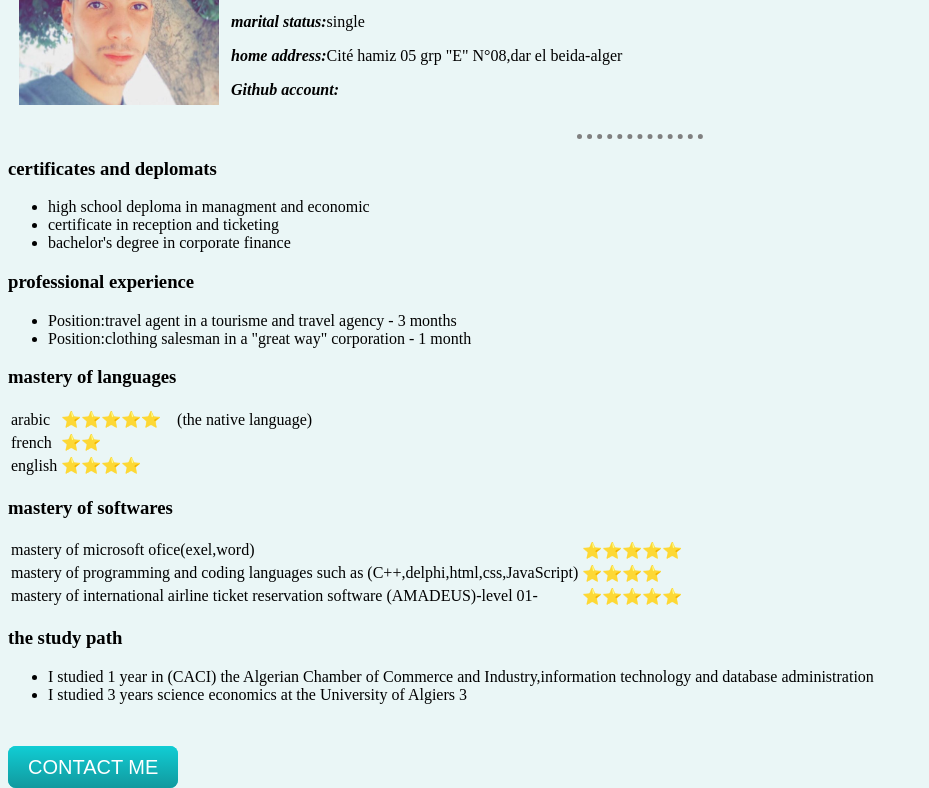
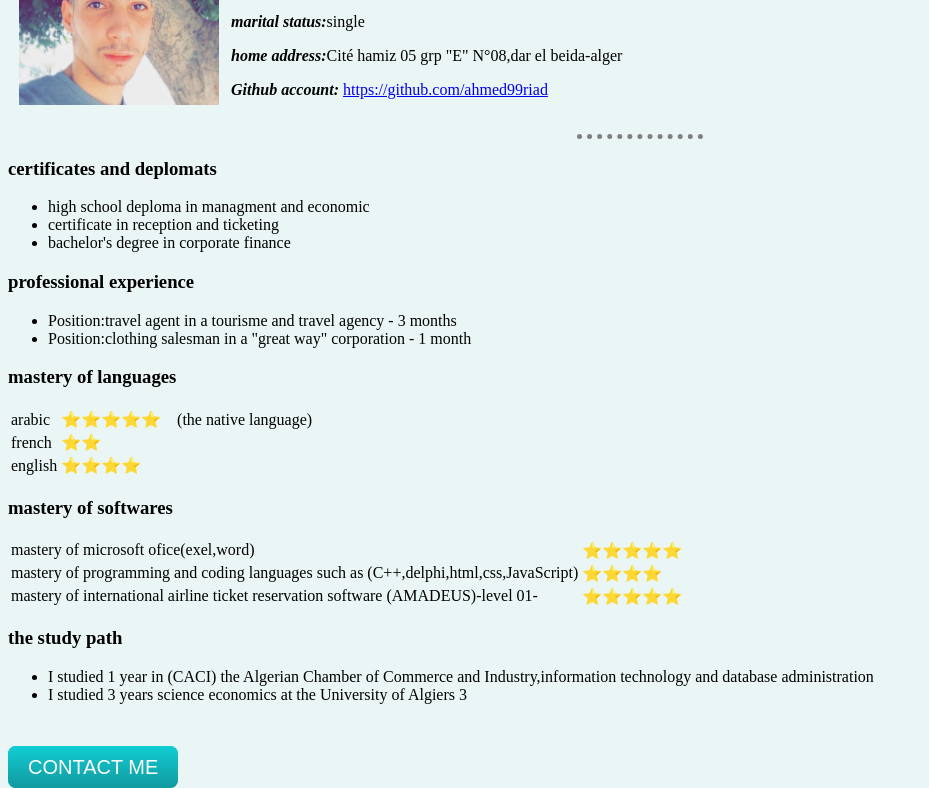
Before and after one commit to ahmed99riad/cv, a plain HTML site: page index.html in a window 1280 px wide. Shown: the part 120-908 px from the top of the page, without its empty margins (0-929 px from the left). Drawn offline with Linux system fonts and the light colour scheme.

Commit message:
Update index.html

```diff
--- a/index.html
+++ b/index.html
@@ -20,7 +20,7 @@
           <p><em><strong>marital status:</strong></em>single</p>
           <p><em><strong>home address:</strong></em>Cité hamiz 05 grp "E" N°08,dar el beida-alger
           <p>
-          <p><em><strong>Github account:</strong></em> <a href="https://github.com/ahmed99riad"> </a></p>
+          <p><em><strong>Github account:</strong></em> <a href="https://github.com/ahmed99riad">https://github.com/ahmed99riad </a></p>
       </tr>
     </tbody>
   </table>
```
